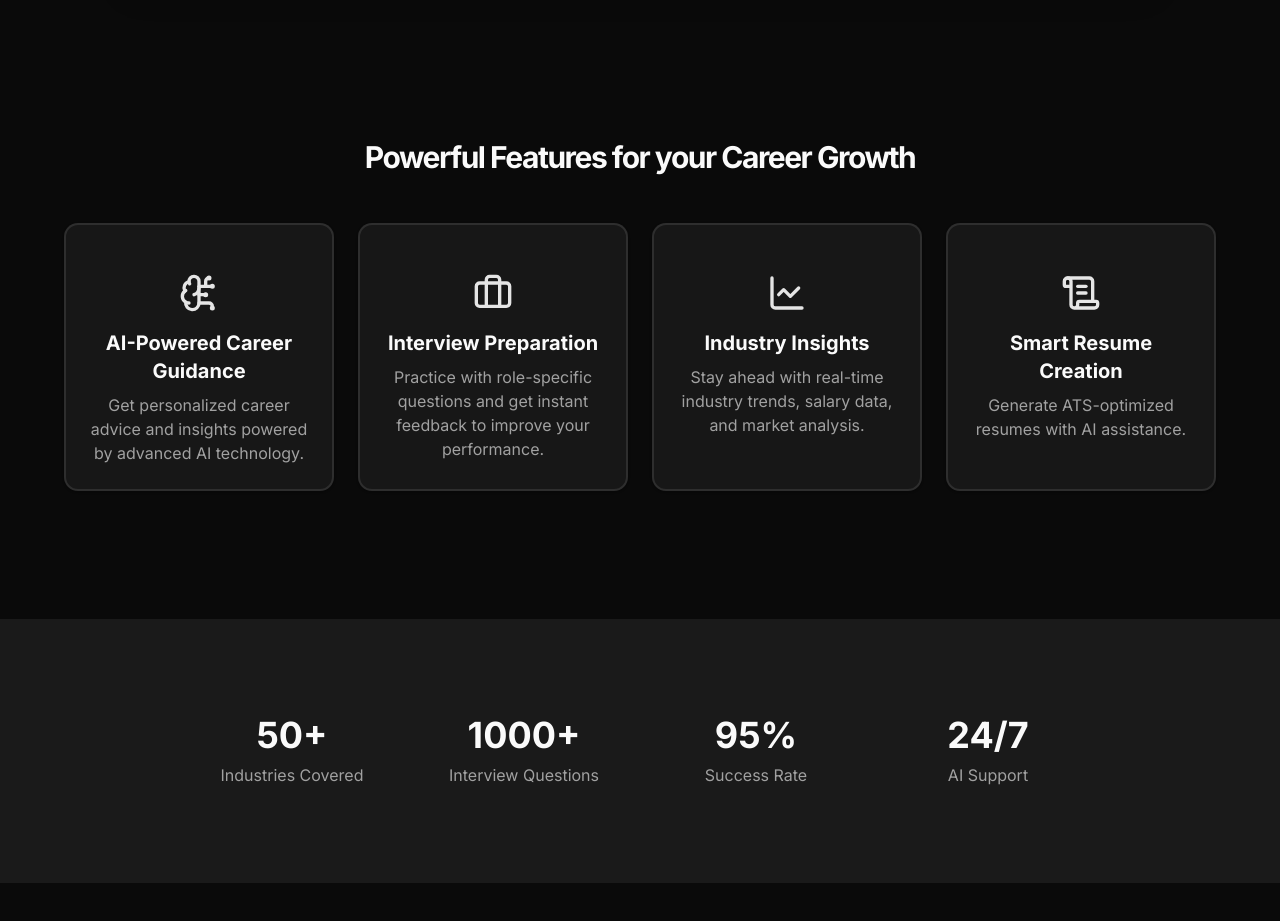
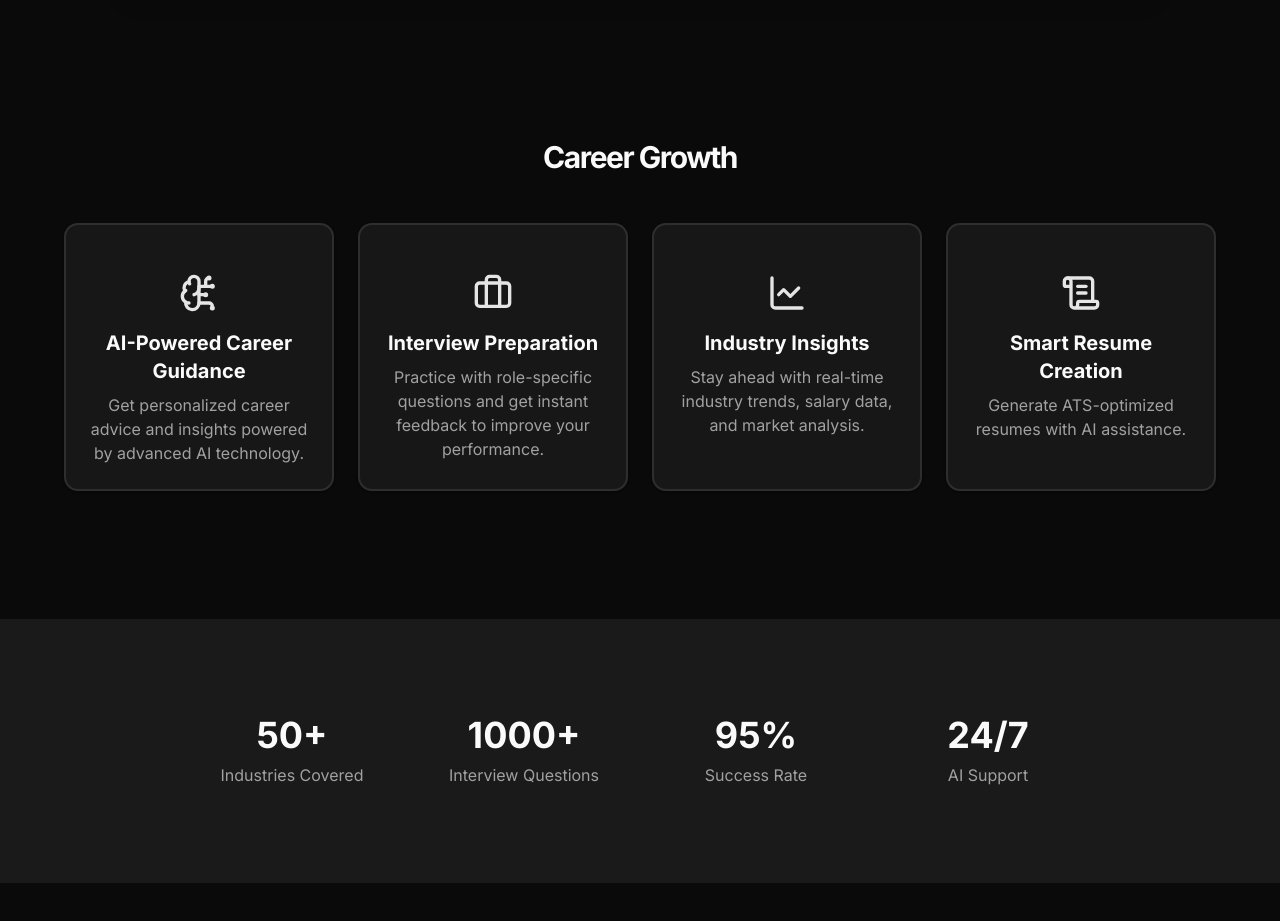
Before and after one commit to Saanvi019/Pathwise, a Next.js app: page / in a window 1280 px wide. Shown: the part 1340-2261 px from the top of the page. Built offline with nearby package versions, Linux system fonts and the light colour scheme; no server answers.

Commit message:
style(app): streamline home page heading

```diff
--- a/app/page.jsx
+++ b/app/page.jsx
@@ -17,7 +17,7 @@ export default function  Home() {
       <HeroSection/>
       <section className="w-full py-12 md:py-24 lg:py-32 bg-background">
         <div className="container mx-auto px-4 md:px-6">
-          <h2 className="text-3xl font-bold tracking-tighter text-center mb-12">Powerful Features for your Career Growth</h2>
+          <h2 className="text-3xl font-bold tracking-tighter text-center mb-12"> Career Growth</h2>
           <div className="grid grid-cols-1 md:grid-cols-2 lg:grid-cols-4 gap-6 max-w-6xl mx-auto">{features.map((feature,index)=>(
 
              <Card
```
